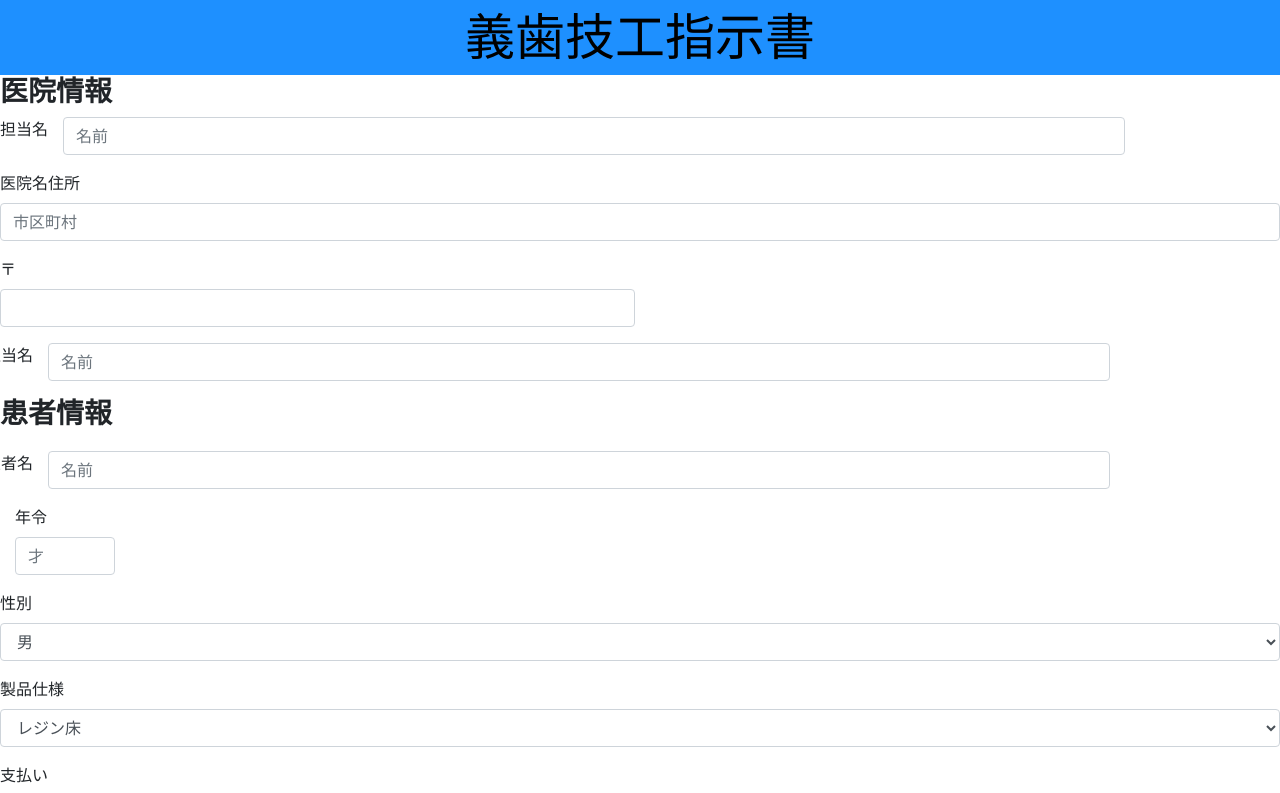
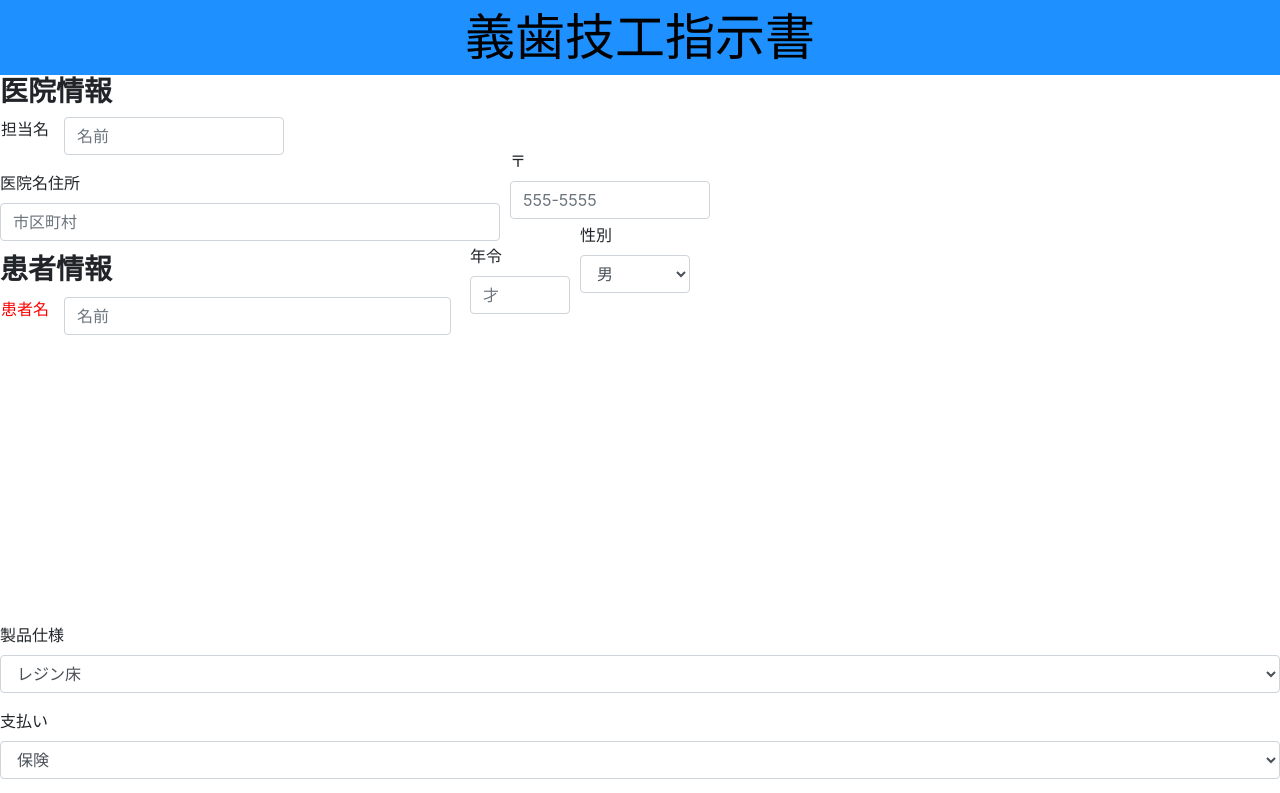
Before and after one commit to JustinTheeDude/dentist-app, a React (Create React App) app: page / in a window 1280 px wide. Shown: the top 793 px of the page. Built offline with nearby package versions, Linux system fonts and the light colour scheme.

Commit message:
started to orgganize the form

```diff
--- a/src/App.css
+++ b/src/App.css
@@ -59,60 +59,63 @@
 
 .doctor-name {
   position: relative;
-  left: 15px;
-}
-.age-div{
-    position: relative;
-    left: 1083px;
-    top: 35px;
-    font-size: large;
+  width: 300px;
+  left: 16px;
 }
 
-.age-label{
+.hospital-address{
   position: relative;
-    left: 15px;
-    top: 0px;
-    width: 100px; ;
+  width: 500px;
 }
-.order-div{
+.zip {
   position: relative;
-    left: 0px;
-    top: 100px;
   width: 200px;
-}
-.year-div{
-    position: relative;
-    top: 90px;
-}
-.month-div{
-    position: relative;
-    top: 115px;
-}
-.day-div{
-    position: relative;
-    top: 130px;
+  left: 510px;
+  bottom: 108px;
 }
 
 .patient-info-header {
   position: relative;
+  bottom: 90px;
   left: 0px;
   padding-bottom: 1%;
   font-weight: bold;
 }
 
+.age-label{
+    position: relative;
+    left: 470px;
+    bottom: 207px;
+    width: 100px;
+}
+
+
 .patient-name {
   position: relative;
-  left: 15px;
+  left: 16px;
+  width: 500px;
+  bottom: 100px;
+  color:red;
 }
 
+.gender-select-menu {
+  position: relative;
+  left: 580px;
+  bottom: 314px;
+  width: 110px;
+}
 .order-heading {
     position: relative;
     width: 300px;
     top: 0px;
     left: 20px;
     font-weight: bold;
+
 }
-
+/* #product-spec-menu {
+  position: relative;
+  bottom: 300px;
+} */
 .main-complaint-label{
   position: relative;
   left: 15px;
@@ -132,9 +135,3 @@
     bottom: 525px;
     font-size: large;
 }
-
-.negative-age {
-  position: relative;
-  width: 350px;
-  color: red;
-}
--- a/src/Components/MainInfo.js
+++ b/src/Components/MainInfo.js
@@ -28,26 +28,20 @@ class MainInfo extends Component {
                         <Input type="text" name="text" placeholder="名前" />
                     </Col>
                 </FormGroup>
-                <FormGroup>
+                <FormGroup className="hospital-address">
                     <Label for="exampleAddress">医院名住所</Label>
                     <Input type="text" name="address" id="exampleAddress" placeholder="市区町村" required />
                 </FormGroup>
                 <Row form>
                     <Col md={6}>
-                        <FormGroup>
+                        <FormGroup className="zip">
                             <Label for="exampleZip">〒</Label>
-                            <Input type="text" name="zip" id="exampleZip" />
+                            <Input type="text" name="zip" id="exampleZip" placeholder="555-5555" />
                         </FormGroup>
                     </Col>
                 </Row>
-                <FormGroup row>
-                    <Label>担当名</Label>
-                    <Col sm={10}>
-                        <Input type="text" name="text" placeholder="名前" />
-                    </Col>
-                </FormGroup>
                 <h3 className="patient-info-header">患者情報</h3>
-                <FormGroup row>
+                <FormGroup className="patient-name" row>
                     <Label>患者名</Label>
                     <Col sm={10}>
                         <Input type="text" name="text" placeholder="名前" required />
@@ -64,7 +58,7 @@ class MainInfo extends Component {
                     placeholder="才"
                     />
                 </FormGroup>
-                <FormGroup>
+                <FormGroup className="gender-select-menu">
                     <Label>性別</Label>
                     <Input type="select" name="select" id="gender-select-menu" required>
                         <option>男</option>
```
Lines whose indentation alone changed are shown as unchanged.
